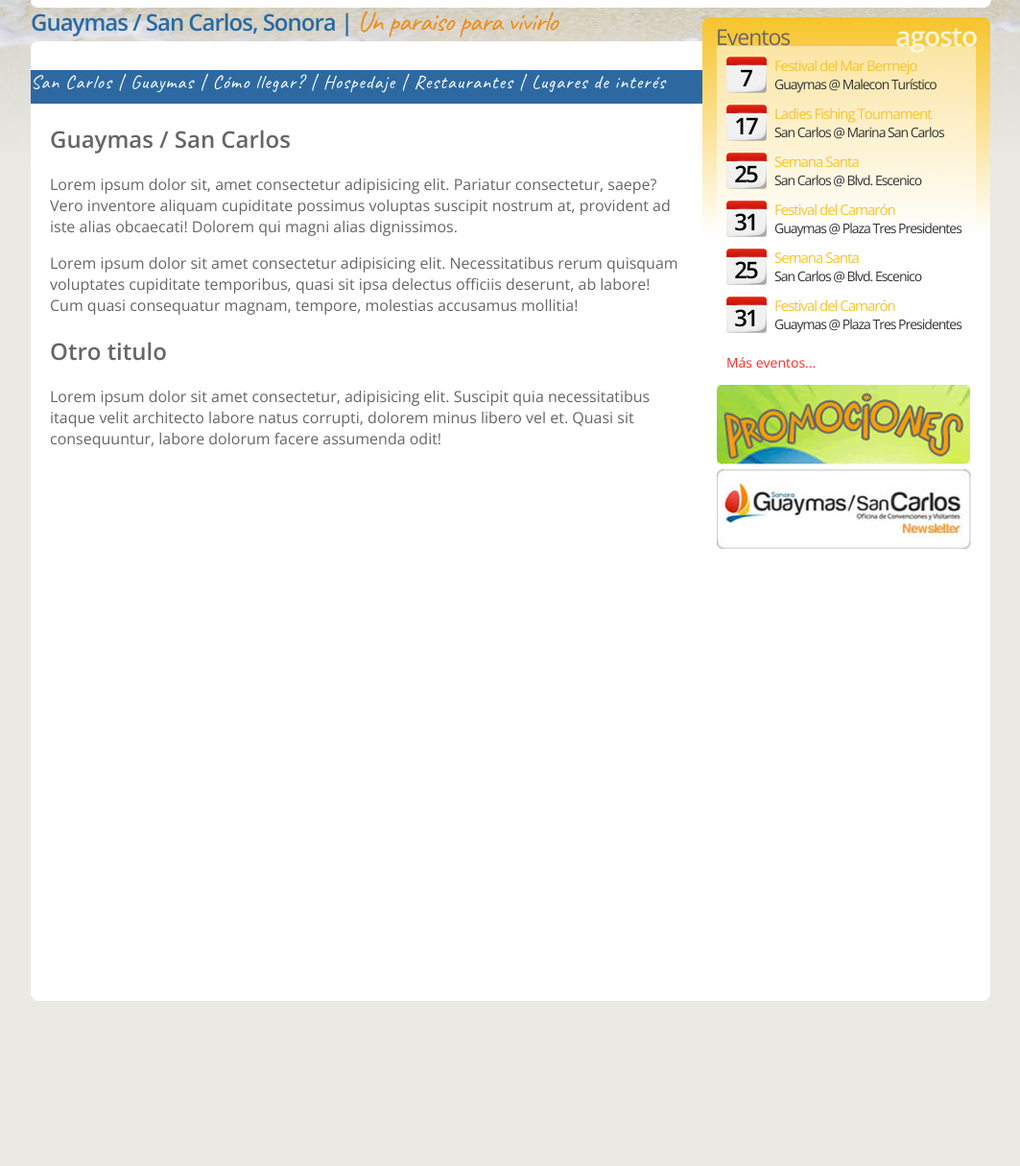
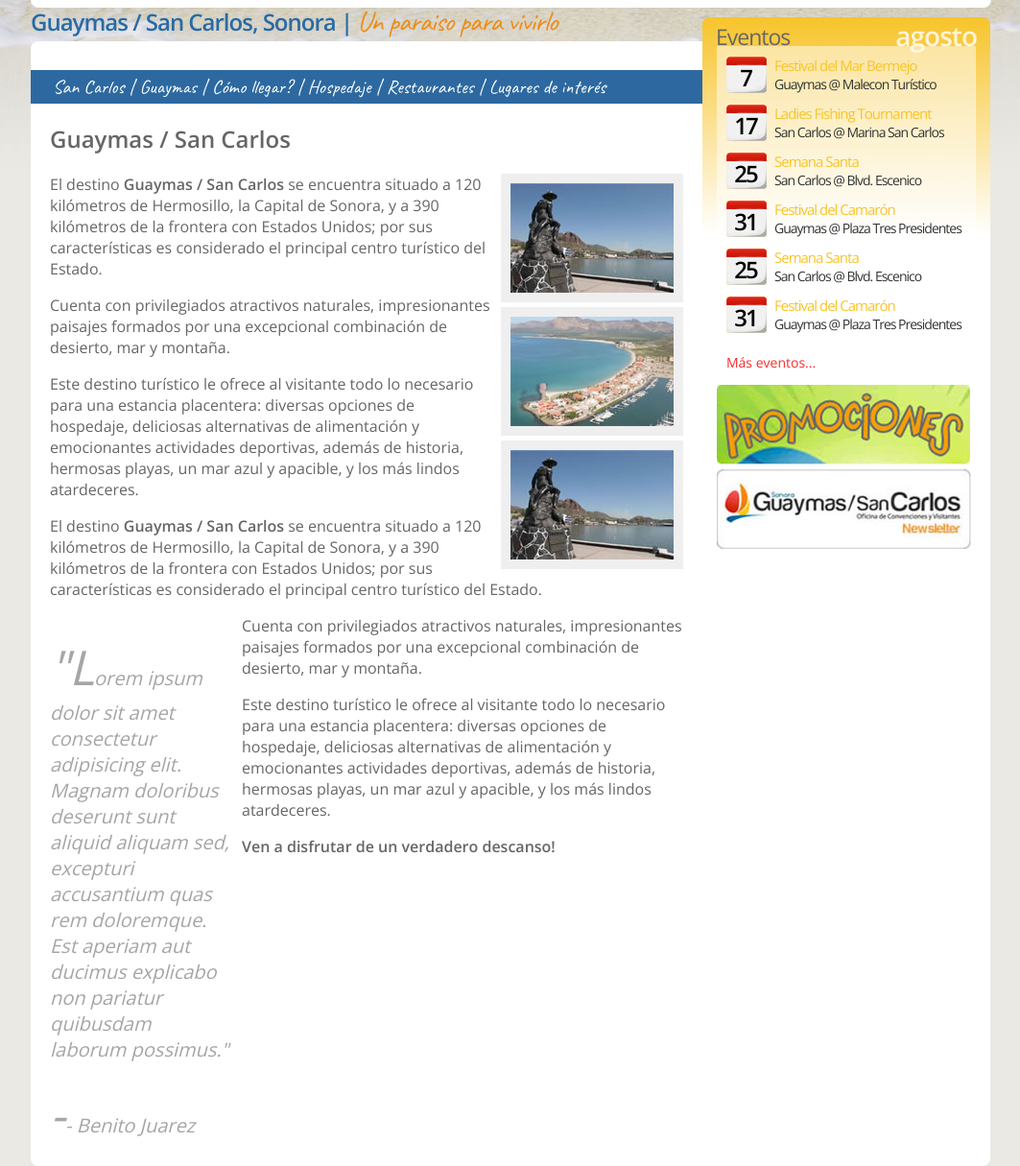
Before and after one commit to alonso-gomez/topico, a plain HTML site: page san-carlos/index.html in a window 1280 px wide. Shown: the part 482-1697 px from the top of the page at 96% size, without its empty margins (108-1171 px from the left). Before the commit the page ends 1525 px from the top, so only its background shows below. Drawn offline with nearby package versions, Linux system fonts and the light colour scheme.

Commit message:
Proyecto al día 20 de octubre de 2020

```diff
--- a/san-carlos/css/main.css
+++ b/san-carlos/css/main.css
@@ -79,7 +79,6 @@ body {
 }
 
 #wrapper_body {
-	height: 1000px;
 	background-color: #fff;
 	border-radius: 8px;
 	margin-top: 35px;
@@ -99,12 +98,13 @@ body {
 #menu_content {
 	font-family: 'Caveat';
 	font-size: 20px;
-    letter-spacing: 1px;
+    padding-left: 23px;
 }
 
 #menu_content li {
 	display: inline-block;
 	position: relative;
+	padding-top: 5px;
 }
 
 #menu_content li ul {
@@ -252,6 +252,34 @@ body {
 	text-decoration: underline;
 }
 
+.aside_left {
+	float: left;
+	width: 190px;
+	margin-right: 10px;
+}
+
+.aside_right {
+	float: right;
+	width: 190px;
+	margin-left: 10px;
+}
+
+.aside_left img, .aside_right img {
+	border: solid 10px #efefef;
+}
+
+.cita {
+	font-size: 20px;
+    font-style: italic;
+    color: #a7a5a5;
+}
+
+.cita > p:first-letter {
+	font-size: 50px;
+}
+
+
+
 
 .hidden {
 	visibility: hidden;
--- a/san-carlos/index.html
+++ b/san-carlos/index.html
@@ -42,10 +42,23 @@
 
 			<section id="content">
 				<h2>Guaymas / San Carlos</h2>
-				<p>Lorem ipsum dolor sit, amet consectetur adipisicing elit. Pariatur consectetur, saepe? Vero inventore aliquam cupiditate possimus voluptas suscipit nostrum at, provident ad iste alias obcaecati! Dolorem qui magni alias dignissimos.</p>
-				<p>Lorem ipsum dolor sit amet consectetur adipisicing elit. Necessitatibus rerum quisquam voluptates cupiditate temporibus, quasi sit ipsa delectus officiis deserunt, ab labore! Cum quasi consequatur magnam, tempore, molestias accusamus mollitia!</p>
-				<h2>Otro titulo</h2>
-				<p>Lorem ipsum dolor sit amet consectetur, adipisicing elit. Suscipit quia necessitatibus itaque velit architecto labore natus corrupti, dolorem minus libero vel et. Quasi sit consequuntur, labore dolorum facere assumenda odit!</p>
+				<aside class="aside_right">
+					<img src="images/guaymas1.jpg" width="170" height="114" alt="Guaymas">
+					<img src="images/sanCarlos1.jpg" width="170" height="114" alt="San Carlos">
+					<img src="images/guaymas2.jpg" width="170" height="114" alt="Guaymas">
+				</aside>
+				<p>El destino <strong>Guaymas / San Carlos</strong> se encuentra situado a 120 kilómetros de Hermosillo, la Capital de Sonora, y  a 390 kilómetros de la frontera con Estados Unidos; por sus características es considerado el principal centro turístico del Estado.</p>
+				<p>Cuenta con privilegiados atractivos naturales, impresionantes paisajes formados por una excepcional combinación de desierto, mar y montaña.</p>
+				<p>Este destino turístico le ofrece al visitante todo lo necesario para una estancia placentera: diversas opciones de hospedaje, deliciosas alternativas de alimentación y emocionantes actividades deportivas, además de historia, hermosas playas, un mar azul y apacible, y  los más lindos atardeceres.</p>
+				<p>El destino <strong>Guaymas / San Carlos</strong> se encuentra situado a 120 kilómetros de Hermosillo, la Capital de Sonora, y  a 390 kilómetros de la frontera con Estados Unidos; por sus características es considerado el principal centro turístico del Estado.</p>
+				<aside class="aside_left cita">
+					<p>"Lorem ipsum dolor sit amet consectetur adipisicing elit. Magnam doloribus deserunt sunt aliquid aliquam sed, excepturi accusantium quas rem doloremque. Est aperiam aut ducimus explicabo non pariatur quibusdam laborum possimus."</p>
+					<p>-- Benito Juarez</p>
+				</aside>
+				<p>Cuenta con privilegiados atractivos naturales, impresionantes paisajes formados por una excepcional combinación de desierto, mar y montaña.</p>
+				<p>Este destino turístico le ofrece al visitante todo lo necesario para una estancia placentera: diversas opciones de hospedaje, deliciosas alternativas de alimentación y emocionantes actividades deportivas, además de historia, hermosas playas, un mar azul y apacible, y  los más lindos atardeceres.</p>
+				<p><strong>Ven a disfrutar de un verdadero descanso!</strong></p>
+				<div style="clear: left;"></div>
 			</section>
 
 			<aside id="sidebar">
```
